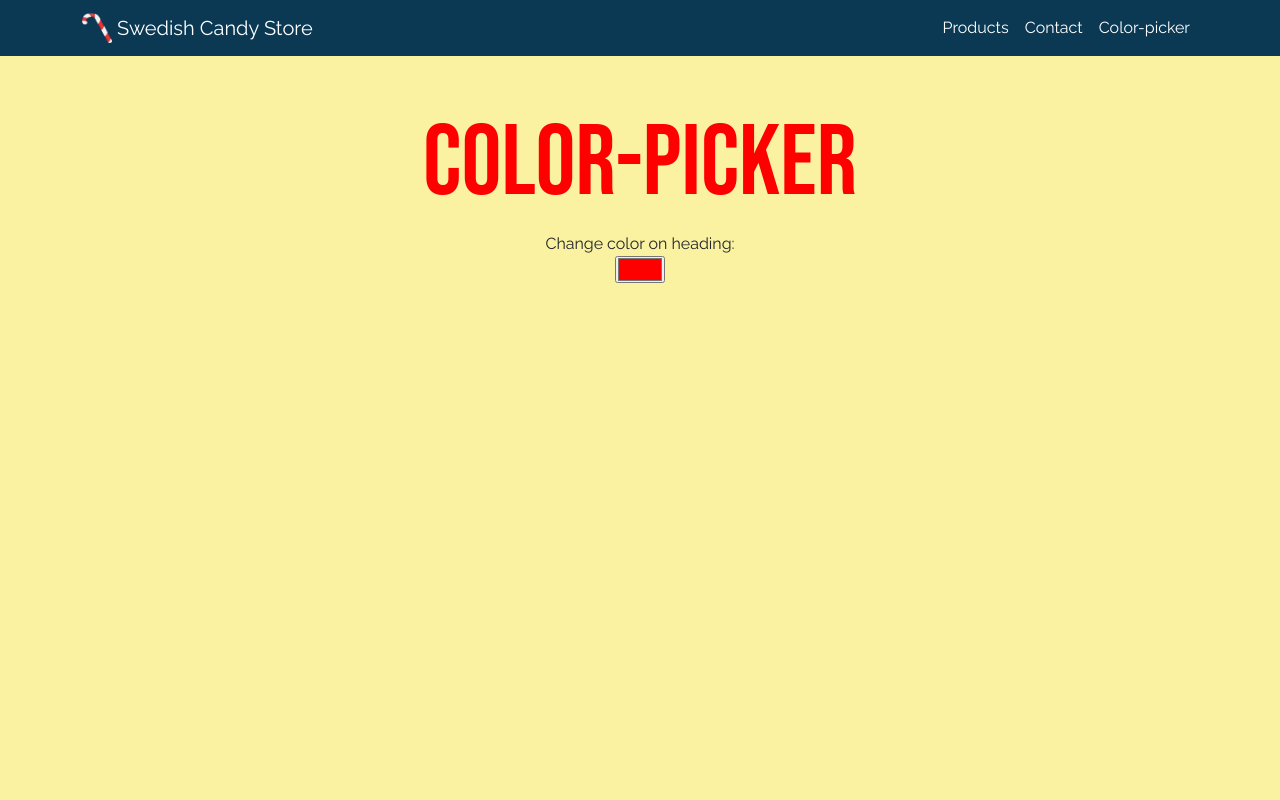
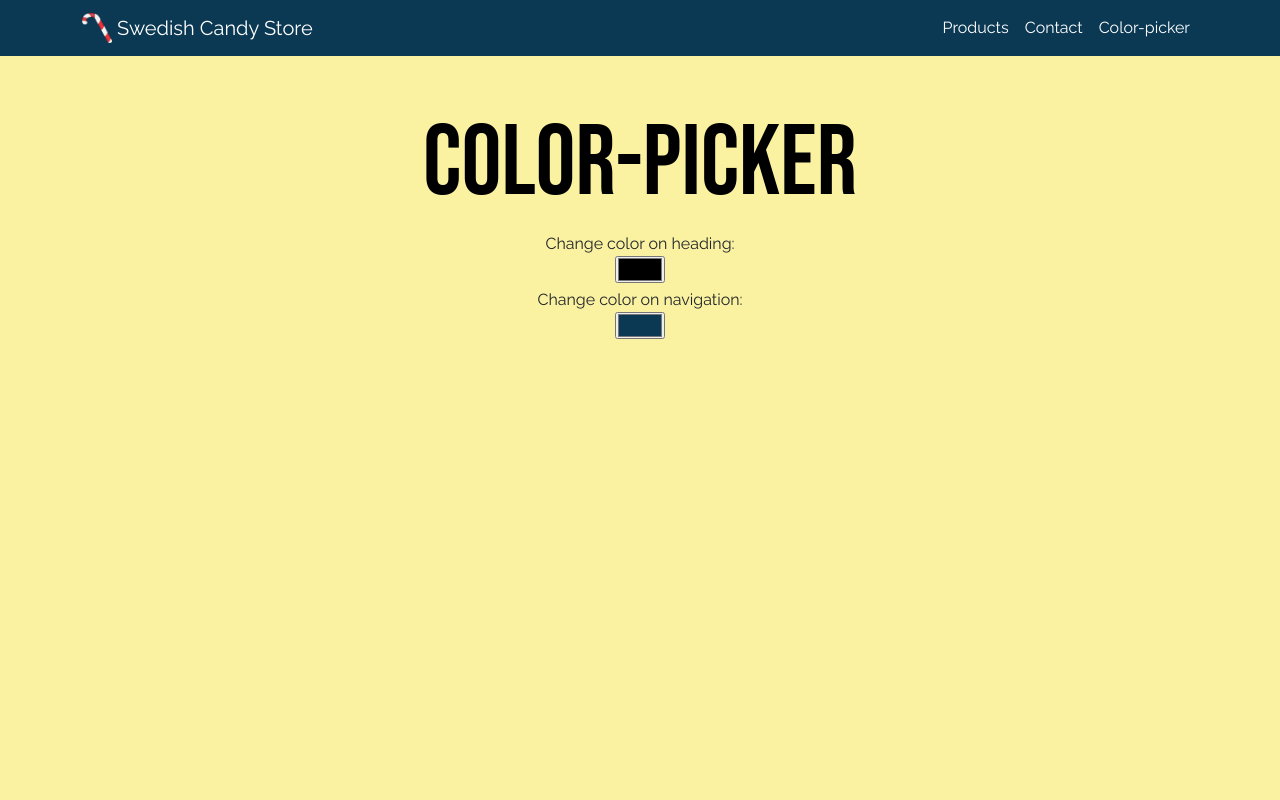
Before and after one commit to IdacJohansson/Color-picker, a React (Vite) app in the folder my-react-app/: page /colorpicker in a window 1280 px wide. Shown: the top 800 px of the page. Built offline with nearby package versions, Linux system fonts and the light colour scheme.

Commit message:
Added: background-color navigation change with useContext hook.

```diff
--- a/my-react-app/src/App.jsx
+++ b/my-react-app/src/App.jsx
@@ -1,3 +1,4 @@
+import React from "react";
 import { BrowserRouter, Route, Routes } from "react-router-dom";
 
 import Home from "../src/Pages/Home";
@@ -8,8 +9,11 @@ import ColorPicker from "./Pages/ColorPicker";
 import Footer from "../src/Components/Footer";
 import NavBar from "../src/Components/NavBar";
 
+import { ColorProvider } from "../src/Pages/ColorContext";
+
 function App() {
   return (
+    <ColorProvider>
       <BrowserRouter>
         <NavBar />
         <Routes>
@@ -20,6 +24,7 @@ function App() {
         </Routes>
         <Footer />
       </BrowserRouter>
+    </ColorProvider>
   );
 }
 
--- a/my-react-app/src/Components/NavBar.jsx
+++ b/my-react-app/src/Components/NavBar.jsx
@@ -1,13 +1,21 @@
-import React from "react";
+import React, { useContext } from "react";
+import { ColorContext } from "../Pages/ColorContext";
+
 import { Nav, Navbar } from "react-bootstrap";
 import Container from "react-bootstrap/Container";
 
 import candyCane from "../assets/candy-cane.png";
 
 export default function NavBar() {
+  const { color } = useContext(ColorContext);
+
   return (
     <>
-      <Navbar expand="lg" className="bg-navigationColor">
+      <Navbar
+        expand="lg"
+        className="bg-navigationColor"
+        style={{ backgroundColor: color }}
+      >
         <Container>
           <Navbar.Brand href="/" className="color-navigationText">
             <img
--- /dev/null
+++ b/my-react-app/src/Pages/ColorContext.jsx
@@ -0,0 +1,13 @@
+import React, { createContext, useState } from "react";
+
+export const ColorContext = createContext();
+
+export const ColorProvider = ({ children }) => {
+  const [color, setColor] = useState("#0b3954");
+
+  return (
+    <ColorContext.Provider value={{ color, setColor }}>
+      {children}
+    </ColorContext.Provider>
+  );
+};
--- a/my-react-app/src/Pages/ColorPicker.jsx
+++ b/my-react-app/src/Pages/ColorPicker.jsx
@@ -1,21 +1,28 @@
 import React from "react";
-import { useState } from "react";
+import { useState, useContext } from "react";
+import { ColorContext } from "./ColorContext";
 
 import { Container, Row, Col } from "react-bootstrap";
 
 export default function ColorPicker() {
-  const [currentColor, setCurrentColor] = useState("#ff0000");
+  const { color, setColor } = useContext(ColorContext);
+  const [headingColor, setHeadingColor] = useState("#000");
 
-  const handleColorChange = (e) => {
-    setCurrentColor(e.target.value);
+  const handleHeadingColorChange = (e) => {
+    setHeadingColor(e.target.value);
   };
+
+  const handleColorNavChange = (e) => {
+    setColor(e.target.value);
+  };
+
 
   return (
     <main className="d-flex flex-column min-vh-100">
       <Container className="text-center">
         <Row>
           <Col>
-            <h1 className="mt-5" style={{ color: currentColor }}>
+            <h1 className="mt-5" style={{ color: headingColor }}>
               Color-Picker
             </h1>
           </Col>
@@ -26,8 +33,20 @@ export default function ColorPicker() {
             <div>
               <input
                 type="color"
-                value={currentColor}
-                onChange={handleColorChange}
+                value={headingColor}
+                onChange={handleHeadingColorChange}
+              ></input>
+            </div>
+          </Col>
+        </Row>
+        <Row className="justify-content-md-center">
+          <Col md="auto">
+            <label>Change color on navigation:</label>
+            <div>
+              <input
+                type="color"
+                value={color}
+                onChange={handleColorNavChange}
               ></input>
             </div>
           </Col>
```
Lines whose indentation alone changed are shown as unchanged.
